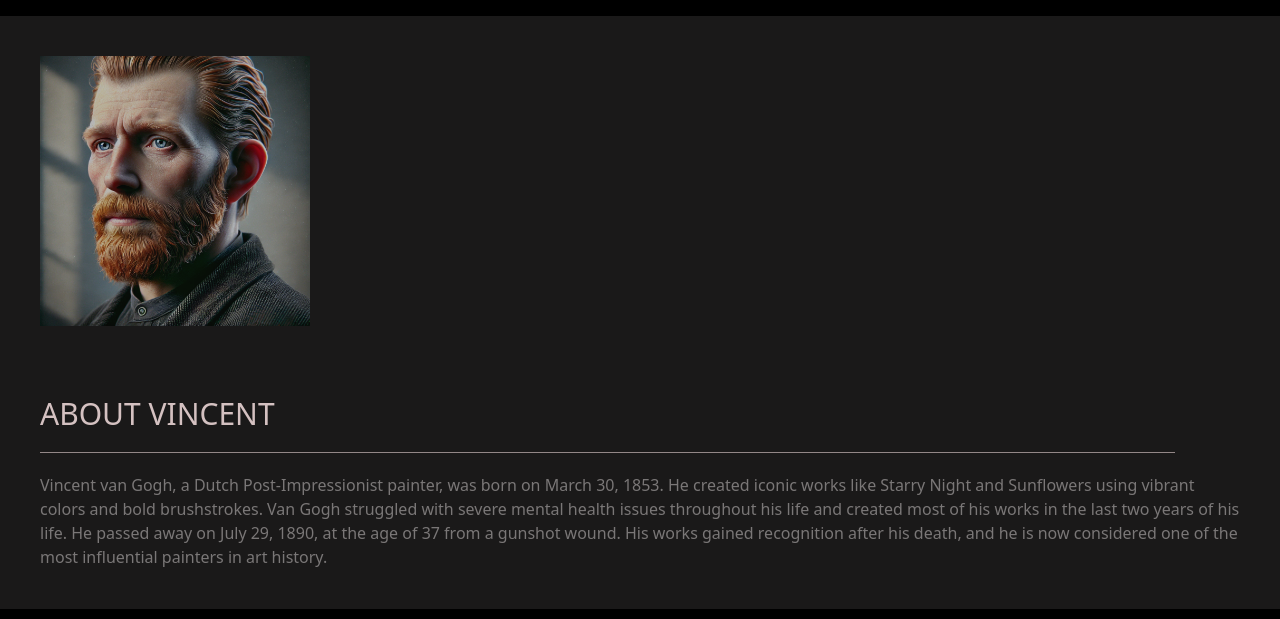
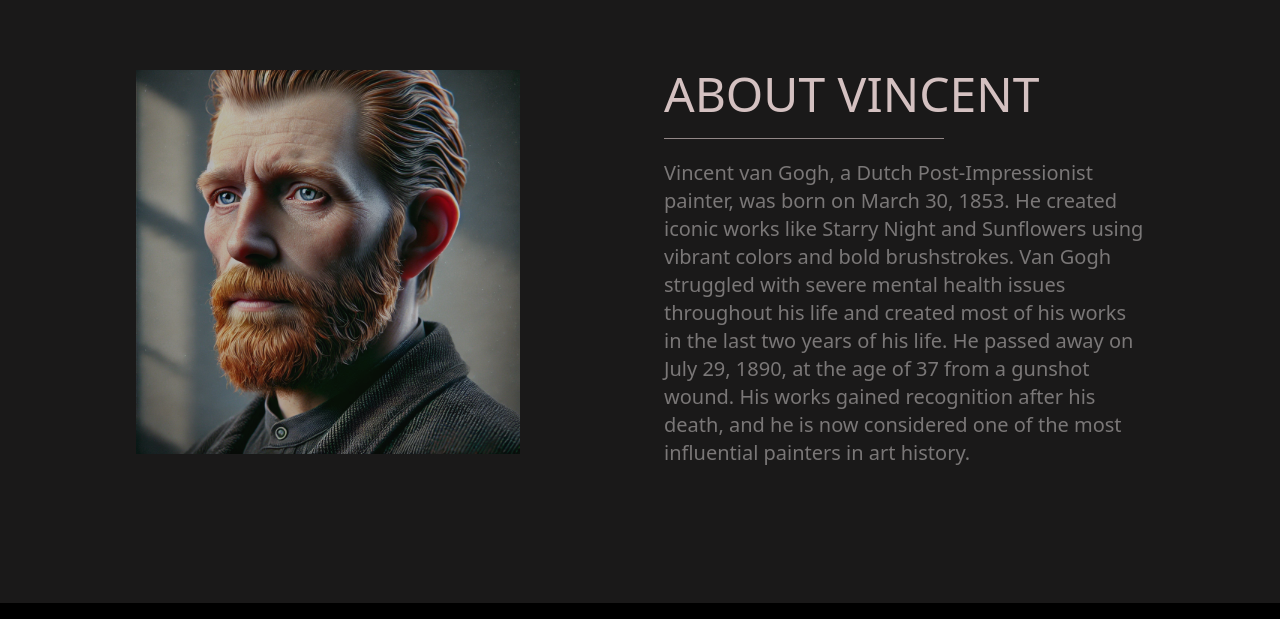
Before and after one commit to MasoomaMohammadi/Vincent-Van-Gogh, a React (Vite) app: page / in a window 1280 px wide. Shown: the part 802-1421 px from the top of the page. Built offline with nearby package versions, Linux system fonts and the light colour scheme.

Commit message:
newcode3

```diff
--- a/eslint.config.js
+++ b/eslint.config.js
@@ -1,38 +1,50 @@
-import js from '@eslint/js'
-import globals from 'globals'
-import react from 'eslint-plugin-react'
-import reactHooks from 'eslint-plugin-react-hooks'
-import reactRefresh from 'eslint-plugin-react-refresh'
+import js from "@eslint/js";
+import globals from "globals";
+import react from "eslint-plugin-react";
+import reactHooks from "eslint-plugin-react-hooks";
+import reactRefresh from "eslint-plugin-react-refresh";
 
 export default [
-  { ignores: ['dist'] },
+  { ignores: ["dist"] },
   {
-    files: ['**/*.{js,jsx}'],
+    files: ["**/*.{js,jsx}"],
     languageOptions: {
       ecmaVersion: 2020,
       globals: globals.browser,
       parserOptions: {
-        ecmaVersion: 'latest',
+        ecmaVersion: "latest",
         ecmaFeatures: { jsx: true },
-        sourceType: 'module',
+        sourceType: "module",
       },
     },
-    settings: { react: { version: '18.3' } },
+    settings: { react: { version: "18.3" } },
     plugins: {
       react,
-      'react-hooks': reactHooks,
-      'react-refresh': reactRefresh,
+      "react-hooks": reactHooks,
+      "react-refresh": reactRefresh,
     },
     rules: {
       ...js.configs.recommended.rules,
       ...react.configs.recommended.rules,
-      ...react.configs['jsx-runtime'].rules,
+      ...react.configs["jsx-runtime"].rules,
       ...reactHooks.configs.recommended.rules,
-      'react/jsx-no-target-blank': 'off',
-      'react-refresh/only-export-components': [
-        'warn',
+      "react/jsx-no-target-blank": "off",
+      "react-refresh/only-export-components": [
+        "warn",
         { allowConstantExport: true },
       ],
     },
   },
-]
+];
+
+module.exports = {
+  theme: {
+    screens: {
+      sm: "640px", // موبایل
+      md: "768px", // تبلت
+      lg: "1024px", // لپ‌تاپ
+      xl: "1280px", // مانیتورهای بزرگ
+      "2xl": "1536px", // صفحه‌های خیلی بزرگ
+    },
+  },
+};
--- a/src/compounend/about/About.css
+++ b/src/compounend/about/About.css
@@ -1,4 +1,4 @@
-@media (min-width: 425px){
+/* @media (min-width: 425px){
  .about {
   display: flex;
   flex-direction: column;
@@ -40,4 +40,4 @@
   margin-right: 65px;
 }
 
-}
+} */
--- a/src/compounend/about/About.jsx
+++ b/src/compounend/about/About.jsx
@@ -6,15 +6,21 @@ function About() {
     <>
       <div
         id="about"
-        className="about flex md:flex-col sm:flex-col justify-between gap-36 lg:gap-20 text-white bg-[#1a1919] p-34"
+        className="about flex sm:flex-col md:flex-col lg:flex-row justify-between gap-36 text-white bg-[#1a1919] p-34"
       >
         <div>
-          <img src={van2} alt="img" className="imgb max-h-96 max-w-96 opacity-70" />
+          <img
+            src={van2}
+            alt="img"
+            className="imgb max-h-96 max-w-96 opacity-70"
+          />
         </div>
         <div>
-          <h1 className="tb text-5xl lg:text-3xl md:text-4xl text-[#d4c1c1]">ABOUT VINCENT</h1>
-          <hr className="hrb my-5 mr-70 lg:mr-18 md:mr-58 text-[#938787]" />
-          <p className="text-xl lg:text-base text-[#7a7777]">
+          <h1 className="tb text-5xl md:text-4xl lg:text-5xl text-[#d4c1c1]">
+            ABOUT VINCENT
+          </h1>
+          <hr className="hrb my-5 mr-70 md:mr-58 lg:mr-50 text-[#938787]" />
+          <p className="text-xl text-[#7a7777]">
             Vincent van Gogh, a Dutch Post-Impressionist painter, was born on
             March 30, 1853. He created iconic works like Starry Night and
             Sunflowers using vibrant colors and bold brushstrokes. Van Gogh
--- a/src/compounend/artist/Artist.css
+++ b/src/compounend/artist/Artist.css
@@ -1,4 +1,4 @@
-@media (min-width: 425px){
+/* @media (min-width: 425px){
   .artist1 {
      padding: 30px;
   }
@@ -15,7 +15,7 @@
 
 @media (min-width: 320px){
   .artist1 {
-     padding: 28px;
+     padding: 18px;
   }
 
   .artist {
@@ -26,4 +26,4 @@
     width: 200px;
     height: 200px;
   }
-}
+} */
--- a/src/compounend/artist/Artist.jsx
+++ b/src/compounend/artist/Artist.jsx
@@ -95,7 +95,7 @@ function Artist() {
         <img
           src={vanImg[currentIndex].img}
           alt={`Image ${vanImg[currentIndex].id}`}
-          className="imga md:h-80 md:w-96 hover:scale-105 decoration-[2000ms] transition-transform rounded-sm"
+          className="imga sm:h-80 sm:w-96 md:h-80 md:w-96 lg:w-auto lg:h-auto hover:scale-105 decoration-[2000ms] transition-transform rounded-sm"
         />
         <img
           src={svgR}
--- a/src/compounend/footer/Footer.css
+++ b/src/compounend/footer/Footer.css
@@ -1,4 +1,4 @@
-@media (min-width: 425px){
+/* @media (min-width: 425px){
   .h1f {
 font-size: 20px;
   }
@@ -8,4 +8,4 @@ font-size: 20px;
   .h1f {
 font-size: 15px;
   }
-}
+} */
--- a/src/compounend/home/Home.css
+++ b/src/compounend/home/Home.css
@@ -1,4 +1,4 @@
-@media (min-width: 425px) {
+/* @media (min-width: 425px) {
   .homec {
     padding: 20px;
   }
@@ -44,4 +44,4 @@
     .h1h {
     font-size: 30px;
   }
-}
+} */
--- a/src/compounend/home/Home.jsx
+++ b/src/compounend/home/Home.jsx
@@ -27,11 +27,13 @@ function Home() {
         </header>
         <div
           id="home"
-          className="flex sm:flex-col-reverse justify-around my-20 home md:px-8 "
+          className="flex sm:flex-col-reverse md:flex-row lg:flex-row justify-around my-20 home sm:p-20 md:px-8"
         >
           <div className="mt-24">
             <p className="text-[#7a7777]">Who is Vincent Van Gogh?</p>
-            <h1 className="text-[#d4c1c1] h1h text-5xl mt-2">He is a PAINTER 🎨</h1>
+            <h1 className="text-[#d4c1c1] h1h text-5xl mt-2">
+              He is a PAINTER 🎨
+            </h1>
             <div className="space-x-8">
               <button className="text-[#fff] bg-[#7a7777] mt-12 px-7 py-2 hover:scale-95 hover:text-[#f8dd71] decoration-[2000ms] transition-transform">
                 <a href="#about">Vincent</a>
```
